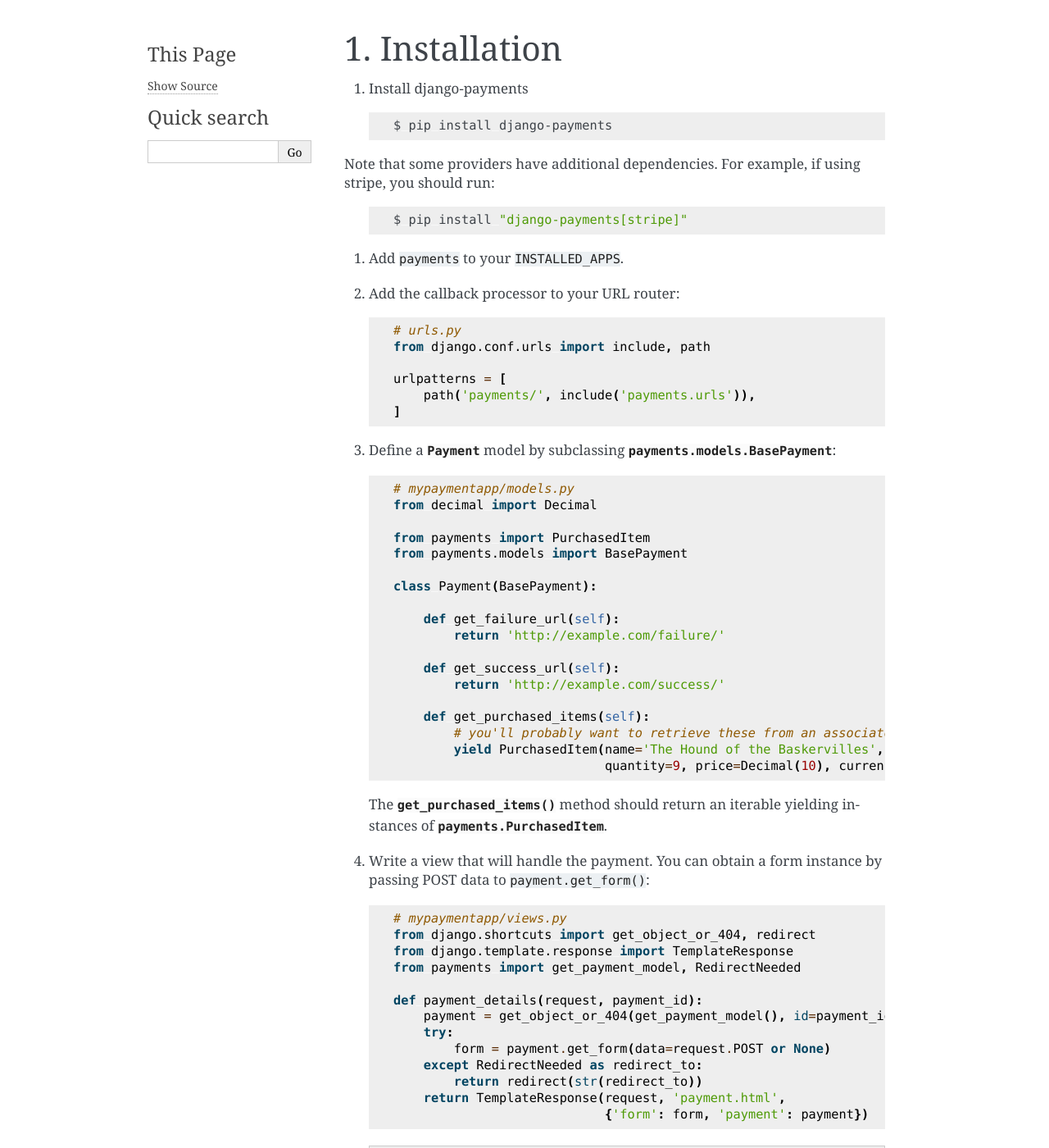
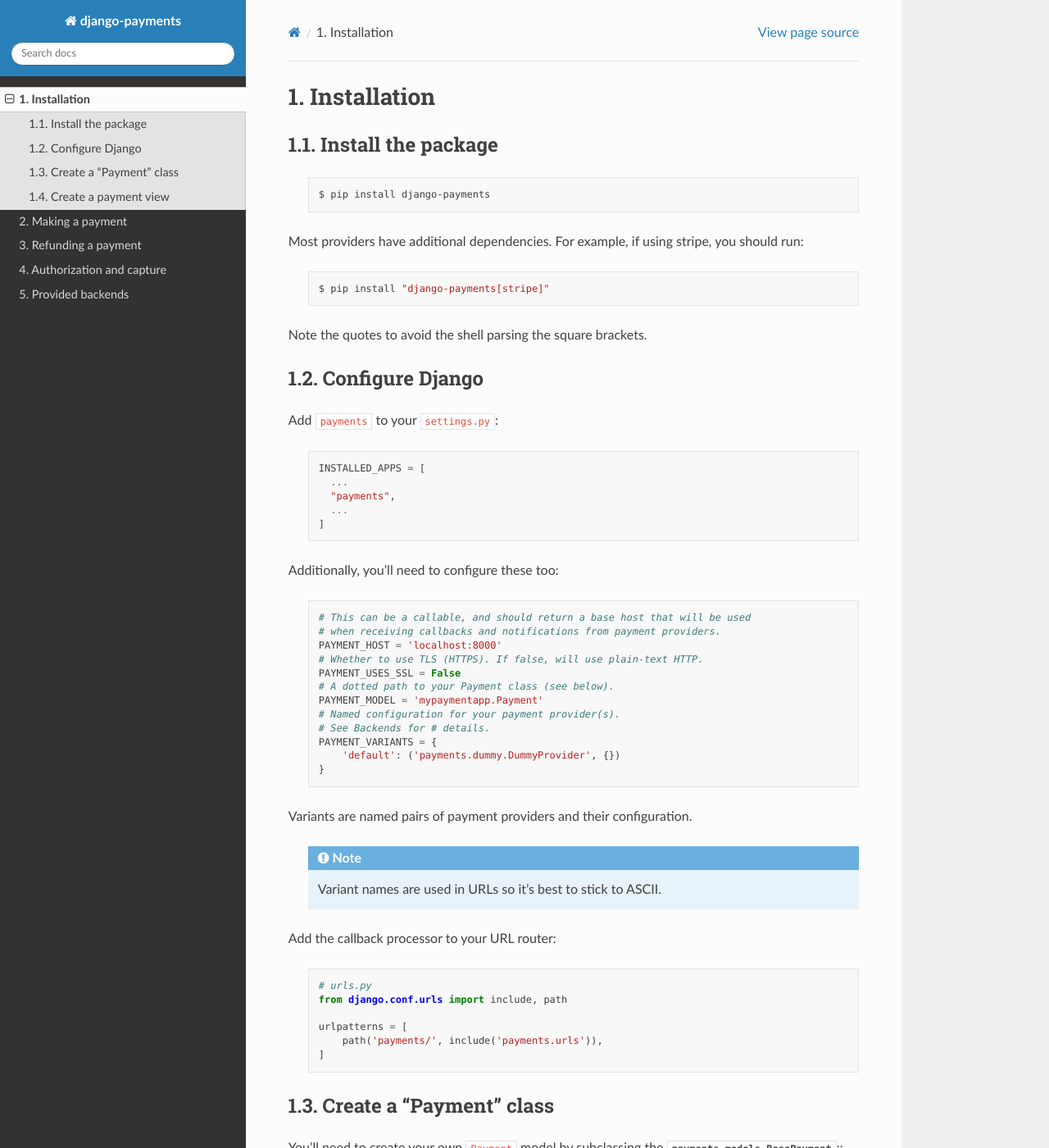
Before and after one commit to jazzband/django-payments, a Sphinx documentation site: the page built from docs/install.rst, in a window 1280 px wide and 1400 px high. Shown: the whole window at 82% size. Built offline with Sphinx 7.4.7 and the Read the Docs theme 2.0.0, drawn with Linux system fonts in a browser that asks for light colours; the version number could not be read and is left out; some of the changed text lies outside the part shown.

Commit message:
Various documentation improvements

```diff
--- a/docs/conf.py
+++ b/docs/conf.py
@@ -49,6 +49,7 @@
 # ones.
 extensions = [
     "sphinx.ext.autodoc",
+    "sphinx_rtd_theme",
 ]
 
 # Add any paths that contain templates here, relative to this directory.
@@ -68,14 +69,7 @@
 # The theme to use for HTML and HTML Help pages.  See the documentation for
 # a list of builtin themes.
 #
-html_theme = "alabaster"
-
-# Theme options are theme-specific and customize the look and feel of a theme
-# further.  For a list of options available for each theme, see the
-# documentation.
-html_theme_options = {
-    "sidebar_collapse": True,
-}
+html_theme = "sphinx_rtd_theme"
 
 # Add any paths that contain custom static files (such as style sheets) here,
 # relative to this directory. They are copied after the builtin static files,
--- a/docs/index.rst
+++ b/docs/index.rst
@@ -1,5 +1,8 @@
 django-payments
 ===============
+
+This library is a Django app for handling payments with a few different payment
+providers.
 
 Contents:
 
--- a/docs/install.rst
+++ b/docs/install.rst
@@ -1,23 +1,62 @@
 Installation
 ============
 
-#. Install django-payments
+Install the package
+-------------------
 
    .. code-block:: bash
 
       $ pip install django-payments
 
-Note that some providers have additional dependencies. For example, if using
-stripe, you should run:
+Most providers have additional dependencies. For example, if using stripe, you
+should run:
 
 
    .. code-block:: bash
 
       $ pip install "django-payments[stripe]"
 
-#. Add ``payments`` to your ``INSTALLED_APPS``.
+Note the quotes to avoid the shell parsing the square brackets.
 
-#. Add the callback processor to your URL router::
+Configure Django
+----------------
+
+Add ``payments`` to your ``settings.py``:
+
+    .. code-block:: python
+
+      INSTALLED_APPS = [
+        ...
+        "payments",
+        ...
+      ]
+
+Additionally, you'll need to configure these too:
+
+    .. code-block:: python
+
+      # This can be a callable, and should return a base host that will be used
+      # when receiving callbacks and notifications from payment providers.
+      PAYMENT_HOST = 'localhost:8000'
+      # Whether to use TLS (HTTPS). If false, will use plain-text HTTP.
+      PAYMENT_USES_SSL = False
+      # A dotted path to your Payment class (see below).
+      PAYMENT_MODEL = 'mypaymentapp.Payment'
+      # Named configuration for your payment provider(s).
+      # See Backends for # details.
+      PAYMENT_VARIANTS = {
+          'default': ('payments.dummy.DummyProvider', {})
+      }
+
+Variants are named pairs of payment providers and their configuration.
+
+   .. note::
+
+      Variant names are used in URLs so it's best to stick to ASCII.
+
+Add the callback processor to your URL router:
+
+    .. code-block:: python
 
       # urls.py
       from django.conf.urls import include, path
@@ -26,7 +65,16 @@
           path('payments/', include('payments.urls')),
       ]
 
-#. Define a :class:`Payment` model by subclassing :class:`payments.models.BasePayment`::
+Create a "Payment" class
+------------------------
+
+You'll need to create your own ``Payment`` model by subclassing the
+:class:`payments.models.BasePayment`:: class shipped with this model.
+
+You may include any extra payment-related fields on this model. We suggest
+adding a foreign key to your existing purchase or order model.
+
+    .. code-block:: python
 
       # mypaymentapp/models.py
       from decimal import Decimal
@@ -36,20 +84,33 @@
 
       class Payment(BasePayment):
 
-          def get_failure_url(self):
+          def get_failure_url(self) -> str:
+              # Return a URL where users are redirected after
+              # they fail to complete a payment:
               return 'http://example.com/failure/'
 
-          def get_success_url(self):
+          def get_success_url(self) -> str:
+              # Return a URL where users are redirected after
+              # they successfully complete a payment:
               return 'http://example.com/success/'
 
-          def get_purchased_items(self):
-              # you'll probably want to retrieve these from an associated order
-              yield PurchasedItem(name='The Hound of the Baskervilles', sku='BSKV',
-                                  quantity=9, price=Decimal(10), currency='USD')
+          def get_purchased_items(self) -> Iterable[PurchasedItem]:
+              # Return items that will be included in this payment.
+              yield PurchasedItem(
+                  name='The Hound of the Baskervilles',
+                  sku='BSKV',
+                  quantity=9,
+                  price=Decimal(10),
+                  currency='USD',
+              )
 
-   The :meth:`get_purchased_items` method should return an iterable yielding instances of :class:`payments.PurchasedItem`.
+Create a payment view
+---------------------
 
-#. Write a view that will handle the payment. You can obtain a form instance by passing POST data to ``payment.get_form()``::
+Write a view that will handle the payment. You can obtain a form instance by
+passing POST data to ``payment.get_form()``:
+
+    .. code-block:: python
 
       # mypaymentapp/views.py
       from django.shortcuts import get_object_or_404, redirect
@@ -67,9 +128,11 @@
 
    .. note::
 
-      Please note that :meth:`Payment.get_form` may raise a :exc:`RedirectNeeded` exception.
+      Please note that :meth:`Payment.get_form` may raise a
+      :exc:`RedirectNeeded` exception. In this case, you need to redirect the
+      user to the supplied URL.
 
-#. Prepare a template that displays the form using its *action* and *method*:
+Prepare a template that displays the form using its ``action`` and ``method``:
 
    .. code-block:: html
 
```
Also changed, not shown: other parts of docs/install.rst (+0 -24 lines), docs/modules.rst (+95 -45 lines), docs/usage.rst (+4 -4 lines), 1 other file.
